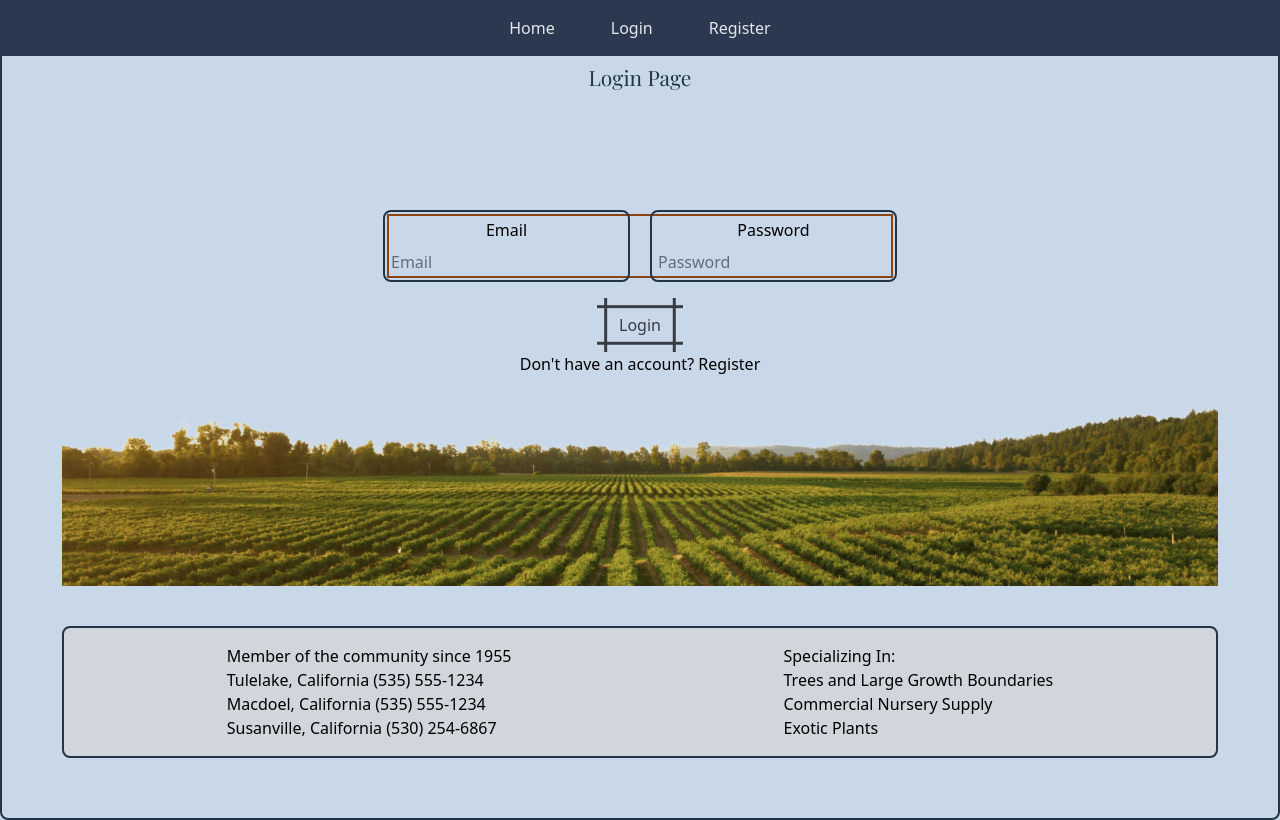
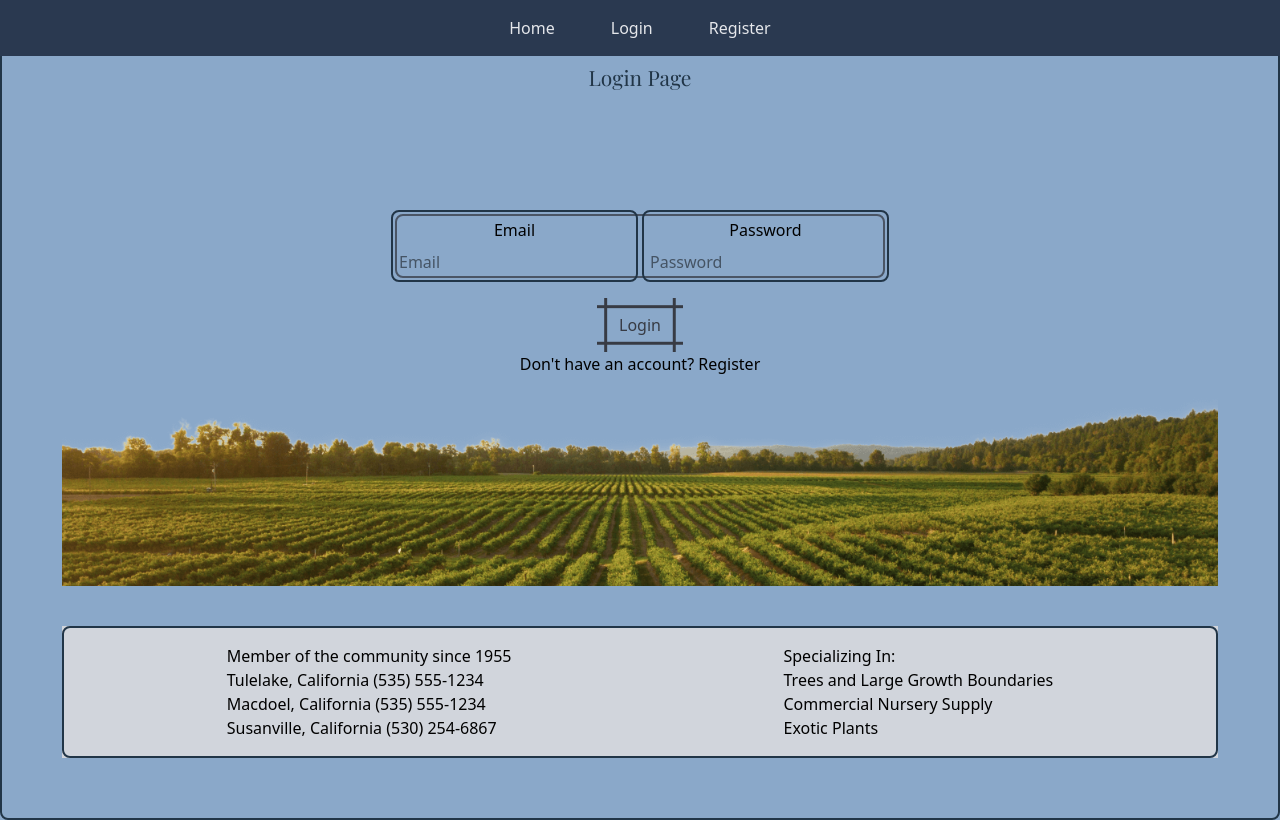
Before and after one commit to kjwagner613/nursery-demo-client, a React (Vite) app: page /pages/loginpage in a window 1280 px wide. Built offline with nearby package versions, Linux system fonts and the light colour scheme; no server answers.

Commit message:
tailwind solution test 4

```diff
--- a/src/index.css
+++ b/src/index.css
@@ -4,7 +4,7 @@
 :root {
   --primary-green: #6B8E23;
   --secondary-brown: #8B4513;
-  --background-color: #c8d8e9;
+  --background-color: #8aa8c9;
   --text-color-dark: #213547;
   --text-color-light: #e6e9bf;
   --highlight-color-1: rgb(60, 78, 178);
@@ -109,29 +109,29 @@ body {
 }
 
 /* grids for login and registration pages */
-.login-grid {
+/* .login-grid {
   display: flex;
 
   align-items: center;
   gap: 2rem;
 
-}
+} */
 
-
+/*
 .login-item {
   display: grid;
   grid-template-columns: 1fr;
   flex-direction: column;
   gap: 0.5rem;
-}
+} */
 
-
+/*
 .login-actions {
   display: flex;
   flex-direction: column;
   gap: 1rem;
   align-items: flex-end;
-}
+} */
 
 .register-btn {
   text-align: right;
--- a/src/pages/LoginPage.jsx
+++ b/src/pages/LoginPage.jsx
@@ -47,14 +47,14 @@ const LoginPage = () => {
   };
 
   return (
-<>
-  <div className="Body bg-gray-300"></div>
-  <h2 className="loginpage" style={{ fontFamily: "Playfair Display", fontSize: "21px" }}>Login  Page</h2>
-  <div className="auth-container">
-    {error && <p className="error">{error}</p>}
+    <>
+      <div className="Body bg-gray-300"></div>
+      <h2 className="loginpage" style={{ fontFamily: "Playfair Display", fontSize: "21px" }}>Login  Page</h2>
+      <div className="auth-container">
+        {error && <p className="error">{error}</p>}
         <form onSubmit={handleSubmit}>
-          <div className="login-grid flex items-center justify-center gap-4 border-2 border-[color:var(--secondary-brown)]">
-            <div className="login-item grid grid-cols-1 gap-y-2 rounded-[var(--border-radius)] border-[3px] border-[color:var(--border-color)] p-[6px] -m-[6px]">
+          <div className="login-grid flex items-center justify-center gap-4 border-2 border-gray-600 rounded-lg">
+            <div className="login-item grid grid-cols-1 gap-y-2 border-2 border-gray-600 rounded-lg p-[6px] -m-[6px]">
               <label htmlFor="email">Email</label>
               <input type="email" id="email" name="email" placeholder="Email" onChange={handleChange} required />
             </div>
--- a/src/pages/Products.jsx
+++ b/src/pages/Products.jsx
@@ -141,7 +141,7 @@ const Products = () => {
 
   return (
     <div>
-      <h1 style={{ fontFamily: 'var(--font-main)', fontSize: 'var(--font-size-titles)' }} className="pt-2">
+      <h1 style={{ fontFamily: 'var(--font-main)', fontSize: 'var(--font-size-titles)' }} className="pt-2 Body bg-gray-300">
         Product Gallery
       </h1>
 
--- a/src/pages/RegisterPage.jsx
+++ b/src/pages/RegisterPage.jsx
@@ -44,7 +44,7 @@ const RegisterPage = () => {
   };
 
   return (
-    <div className="auth-container flex items-center mt-[15px] border border-[color:var(--secondary-brown)] rounded-[var(--border-radius)] p-4">
+    <div className="auth-container flex items-center mt-[15px] border border-[color:var(--secondary-brown)] rounded-[var(--border-radius)] p-4 Body bg-gray-300">
       <h2>Register</h2>
       {error && <p className="error">{error}</p>}
       <form className="formSubmit grid grid-cols-3 gap-2 items-center mt-[15px] border border-[color:var(--secondary-brown)] rounded-[var(--border-radius)] p-4" onSubmit={handleSubmit}>
--- a/src/pages/Services.jsx
+++ b/src/pages/Services.jsx
@@ -21,7 +21,7 @@ const Services = () => {
           </div>
         </div>
 
-        <div className="flex flex-col justify-center items-center">
+        <div className="flex flex-col justify-center items-center Body bg-gray-300">
           <h3 className="text-gray-700 text-2xl my-3 mt-6" style={{ fontFamily: "Playfair Display" }}>
             Landscaping and Maintenance
           </h3>
--- a/tailwind.config.cjs
+++ b/tailwind.config.cjs
@@ -2,8 +2,18 @@ module.exports = {
   plugins: {
     tailwindcss: {},
     autoprefixer: {},
-  },
-};
+    content: [
+      "./src/**/*.{js,jsx,ts,tsx}", // Adjust if your source files are elsewhere
+    ],
+    theme: {
+      extend: {
+        colors: {
+          'nursery-bg': '#8aa8c9', // Your custom color
+        },
+      },
+    },
+    plugins: [],
+  };
 
 
 // This is a Tailwind CSS configuration file that specifies the content sources
```
